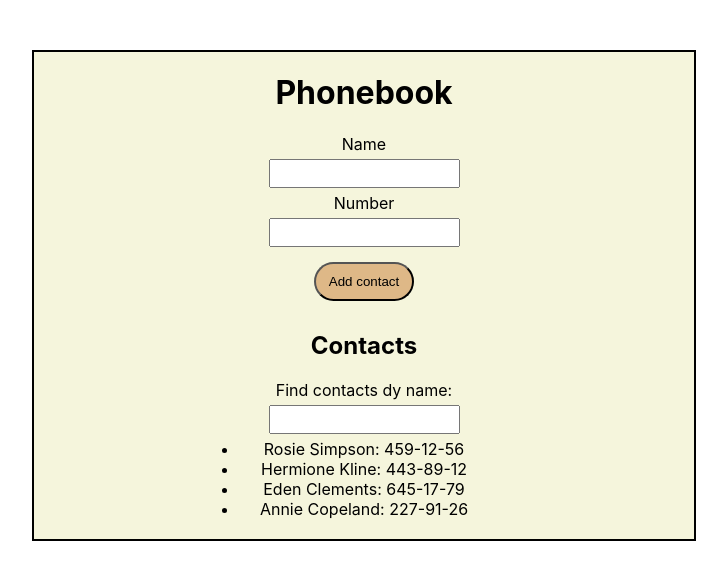
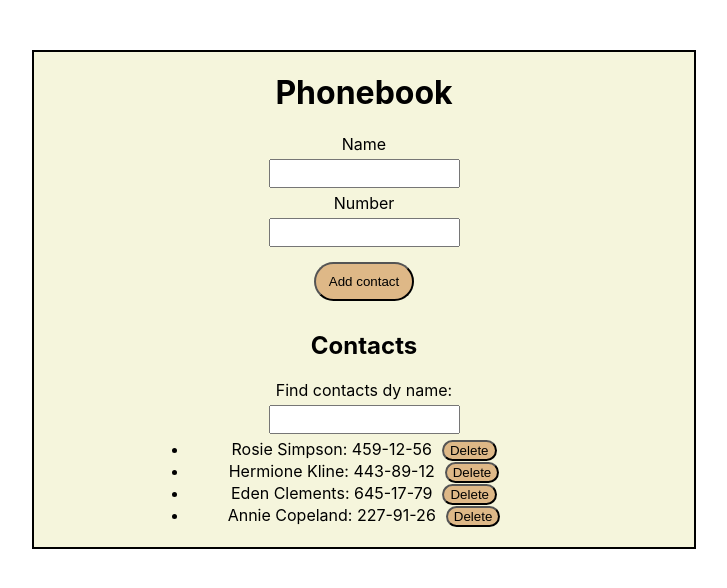
Before and after one commit to beligrous/goit-react-hw-02-phonebook, a React (Create React App) app: page / in a window 1280 px wide. Shown: the top 588 px of the page, without its empty margins (276-1003 px from the left). Built offline with nearby package versions, Linux system fonts and the light colour scheme.

Commit message:
fix deleting

```diff
--- a/src/components/App.jsx
+++ b/src/components/App.jsx
@@ -16,11 +16,6 @@ export class App extends Component {
   };
 
   formSubmit = ({ name, number }) => {
-    for (const cont of this.state.contacts) {
-      if (cont.name === name) {
-        alert(`${name} is already in contacts!`);
-      }
-    }
     this.setState(prevState => {
       prevState.contacts.push({
         name,
@@ -28,6 +23,12 @@ export class App extends Component {
         number,
       });
     });
+  };
+
+  onClickDelete = id => {
+    this.setState(prevState => ({
+      contacts: prevState.contacts.filter(item => item.id !== id),
+    }));
   };
 
   onFilter = data => {
@@ -39,6 +40,7 @@ export class App extends Component {
     const filtered = contacts.filter(({ name }) =>
       name.toLowerCase().includes(filter.toLowerCase())
     );
+    console.log(filtered);
     return filtered;
   };
 
@@ -53,7 +55,8 @@ export class App extends Component {
           <ContactList
             filter={this.state.filter}
             contacts={this.state.contacts}
-            filterize={this.filterize()}
+            filterize={this.filterize}
+            onClick={this.onClickDelete}
           />
         </div>
       </Container>
--- a/src/components/ContactList/ContactList.jsx
+++ b/src/components/ContactList/ContactList.jsx
@@ -1,20 +1,32 @@
-import { List } from './contact-list.styled';
+import React from 'react';
+import { List, Delete } from './contact-list.styled';
 
-function ContactList({ filter, contacts, filterize }) {
+function ContactList({ filter, contacts, filterize, onClick }) {
   return (
     <List>
       {filter === ''
         ? contacts.map(item => {
             return (
               <li key={item.id}>
-                {item.name}: {item.number}
+                <span>
+                  {item.name}: {item.number}
+                </span>
+                <Delete onClick={() => onClick(item.id)} type="button">
+                  Delete
+                </Delete>
               </li>
             );
           })
-        : filterize.map(item => {
+        : filterize().map(item => {
             return (
               <li key={item.id}>
-                {item.name}:{item.number}
+                <span>
+                  {item.name}:{item.number}
+                </span>
+
+                <Delete onClick={() => onClick(item.id)} type="button">
+                  Delete
+                </Delete>
               </li>
             );
           })}
--- a/src/components/ContactList/contact-list.styled.jsx
+++ b/src/components/ContactList/contact-list.styled.jsx
@@ -1,7 +1,14 @@
 import styled from '@emotion/styled';
 
 export const List = styled.ul`
-  width: 250px;
+  width: 350px;
   padding: 0;
   margin: 0 auto;
 `;
+
+export const Delete = styled.button`
+  display: inline-block;
+  margin-left: 10px;
+  background-color: burlywood;
+  border-radius: 15px;
+`;
```
